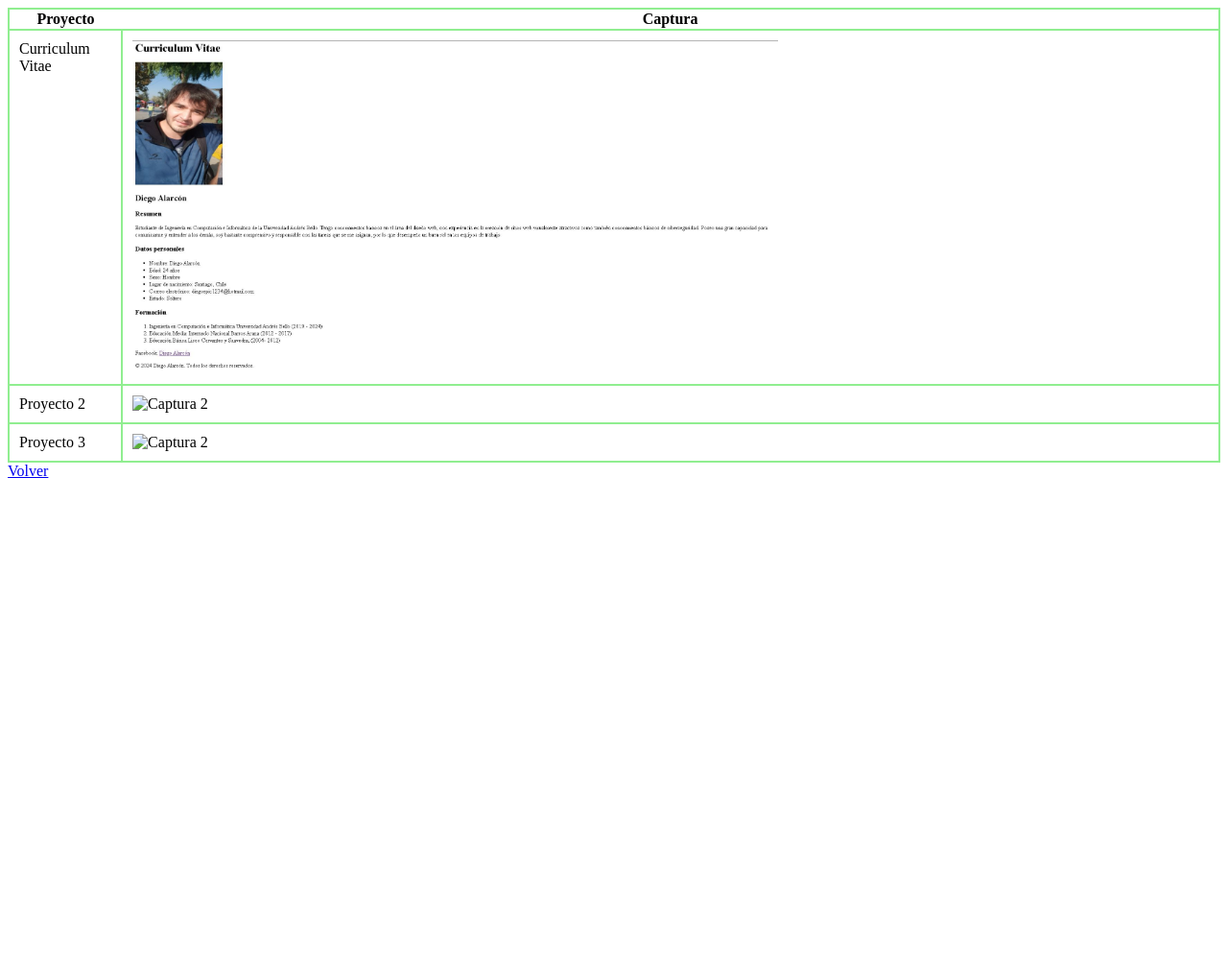
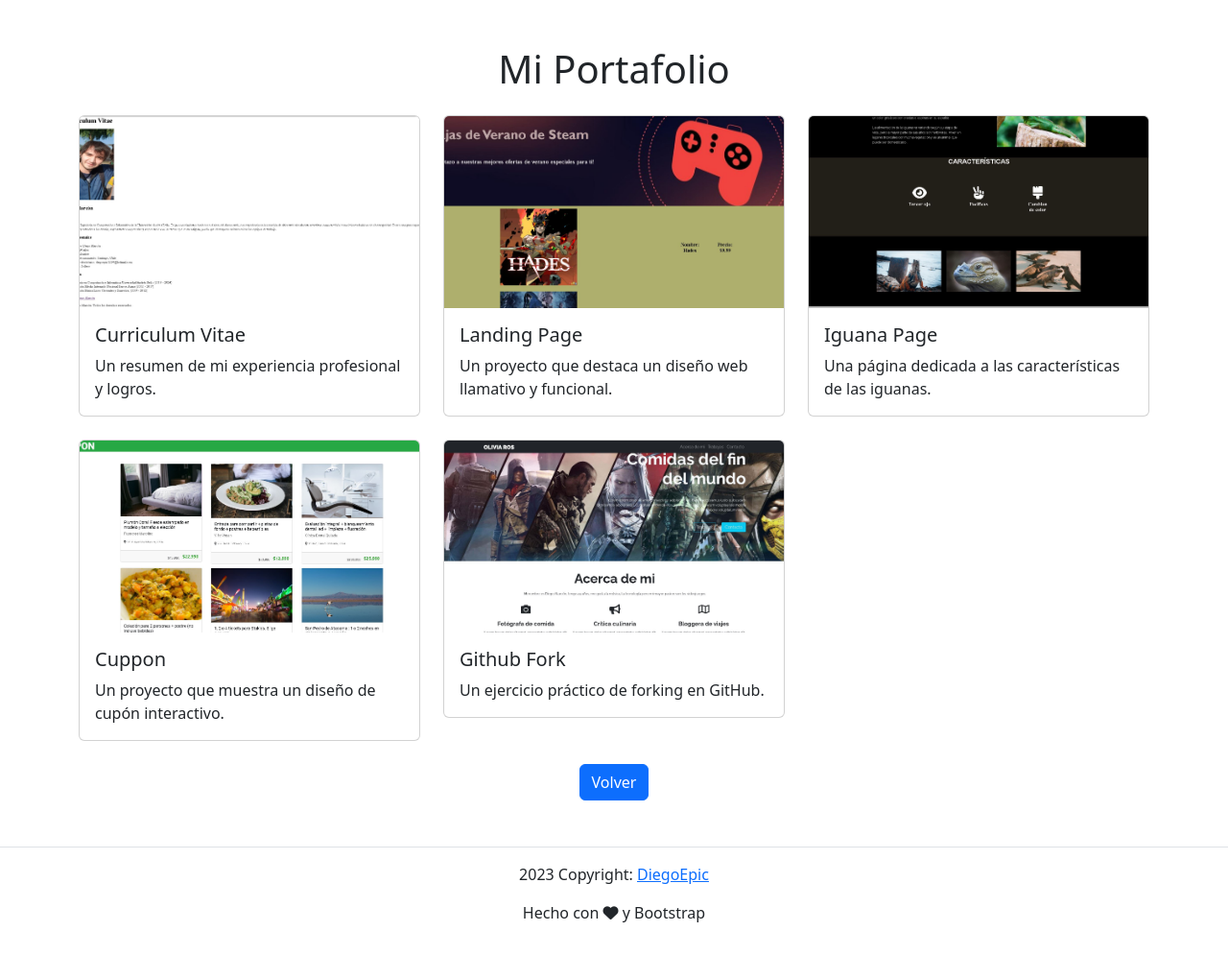
Before and after one commit to susana-ar/diegoepic.github.io, a plain HTML site: page portafolio.html in a window 1280 px wide. Shown: the whole page at 96% size. Before the commit the page ends 800 px from the top, so only its background shows below. Drawn offline with nearby package versions, Linux system fonts and the light colour scheme.

```diff
--- a/portafolio.html
+++ b/portafolio.html
@@ -4,57 +4,81 @@
     <meta charset="UTF-8">
     <meta name="viewport" content="width=device-width, initial-scale=1.0">
     <title>Portafolio</title>
+    <!-- Enlace a Bootstrap CSS -->
+    <link href="https://cdn.jsdelivr.net/npm/bootstrap@5.3.0-alpha3/dist/css/bootstrap.min.css" rel="stylesheet">
+    <link href="https://cdnjs.cloudflare.com/ajax/libs/font-awesome/6.0.0-beta3/css/all.min.css" rel="stylesheet">
     <style>
-        table {
-            width: 100%;
-            border-collapse: collapse;
-            border: 2px solid lightgreen;
-        }
-        td {
-            border: 2px solid lightgreen;
-            vertical-align: top;
-            padding: 10px;
-        }
-        .left-column {
-            width: 20%;
-        }
-        .right-column {
-            width: 80%;
-        }
-        .content {
-            display: flex;
-            justify-content: center;
-            align-items: center;
-            height: 100%;
+        .project-card img {
+            height: 200px; /* Altura fija para las imágenes */
+            object-fit: cover; /* Ajuste para que se vean bien */
         }
     </style>
 </head>
 <body>
-    <table>
-        <thead>
-            <tr>
-                <th>Proyecto</th>
-                <th>Captura</th>
-            </tr>
-        </thead>
-        <tbody>
-            <tr>
-                <td>Curriculum Vitae </td>
-                <td><img src="assets/img/Curriculum Diego.jpg" alt="Proyecto 1" width="60%" /></td>
-            </tr>
-            <tr>
-                <td>Proyecto 2</td>
-                <td><img src="img/proyecto2.jpg" alt="Captura 2" width="100%" /></td>
-            </tr>
-            <tr>
-                <td>Proyecto 3</td>
-                <td><img src="img/proyecto3.jpg" alt="Captura 2" width="100%" /></td>
-            </tr>
-        </tbody>
-    </table>
-    <a href="index.html">Volver</a>
+    <div class="container mt-5">
+        <h1 class="text-center mb-4">Mi Portafolio</h1>
+        <div class="row g-4">
+            <!-- Tarjeta 1 -->
+            <div class="col-md-6 col-lg-4">
+                <div class="card project-card">
+                    <img src="assets/img/Curriculum Diego.jpg" class="card-img-top" alt="Curriculum Vitae">
+                    <div class="card-body">
+                        <h5 class="card-title">Curriculum Vitae</h5>
+                        <p class="card-text">Un resumen de mi experiencia profesional y logros.</p>
+                    </div>
+                </div>
+            </div>
+            <!-- Tarjeta 2 -->
+            <div class="col-md-6 col-lg-4">
+                <div class="card project-card">
+                    <img src="assets/img/landing page- desafio 2.JPG" class="card-img-top" alt="Landing Page">
+                    <div class="card-body">
+                        <h5 class="card-title">Landing Page</h5>
+                        <p class="card-text">Un proyecto que destaca un diseño web llamativo y funcional.</p>
+                    </div>
+                </div>
+            </div>
+            <!-- Tarjeta 3 -->
+            <div class="col-md-6 col-lg-4">
+                <div class="card project-card">
+                    <img src="assets/img/iguana page - desagio 3.JPG" class="card-img-top" alt="Iguana Page">
+                    <div class="card-body">
+                        <h5 class="card-title">Iguana Page</h5>
+                        <p class="card-text">Una página dedicada a las características de las iguanas.</p>
+                    </div>
+                </div>
+            </div>
+            <!-- Tarjeta 4 -->
+            <div class="col-md-6 col-lg-4">
+                <div class="card project-card">
+                    <img src="assets/img/cuppon - desafio 4.JPG" class="card-img-top" alt="Cuppon">
+                    <div class="card-body">
+                        <h5 class="card-title">Cuppon</h5>
+                        <p class="card-text">Un proyecto que muestra un diseño de cupón interactivo.</p>
+                    </div>
+                </div>
+            </div>
+            <!-- Tarjeta 5 -->
+            <div class="col-md-6 col-lg-4">
+                <div class="card project-card">
+                    <img src="assets/img/fork github - desafio 5.JPG" class="card-img-top" alt="Github Fork">
+                    <div class="card-body">
+                        <h5 class="card-title">Github Fork</h5>
+                        <p class="card-text">Un ejercicio práctico de forking en GitHub.</p>
+                    </div>
+                </div>
+            </div>
+        </div>
+        <div class="text-center mt-4">
+            <a href="index.html" class="btn btn-primary">Volver</a>
+        </div>
+    </div>
+    <!-- Footer -->
+    <footer class="text-center mt-5 py-3 border-top">
+        <p>2023 Copyright: <a href="#">DiegoEpic</a></p>
+        <p>Hecho con <i class="fas fa-heart"></i> y Bootstrap</p>
+    </footer>
+    <!-- Enlace a Bootstrap JS -->
+    <script src="https://cdn.jsdelivr.net/npm/bootstrap@5.3.0-alpha3/dist/js/bootstrap.bundle.min.js"></script>
 </body>
-<footer hidden>
-    <p>Todos los derechos reservados &copy; 2024</p>
-</footer>
 </html>
```
Also changed, not shown: index.html (+1 -1 lines), assets/img/cuppon - desafio 4.JPG (added), assets/img/fork github - desafio 5.JPG (added), assets/img/iguana page - desagio 3.JPG (added), assets/img/landing page- desafio 2.JPG (added).
